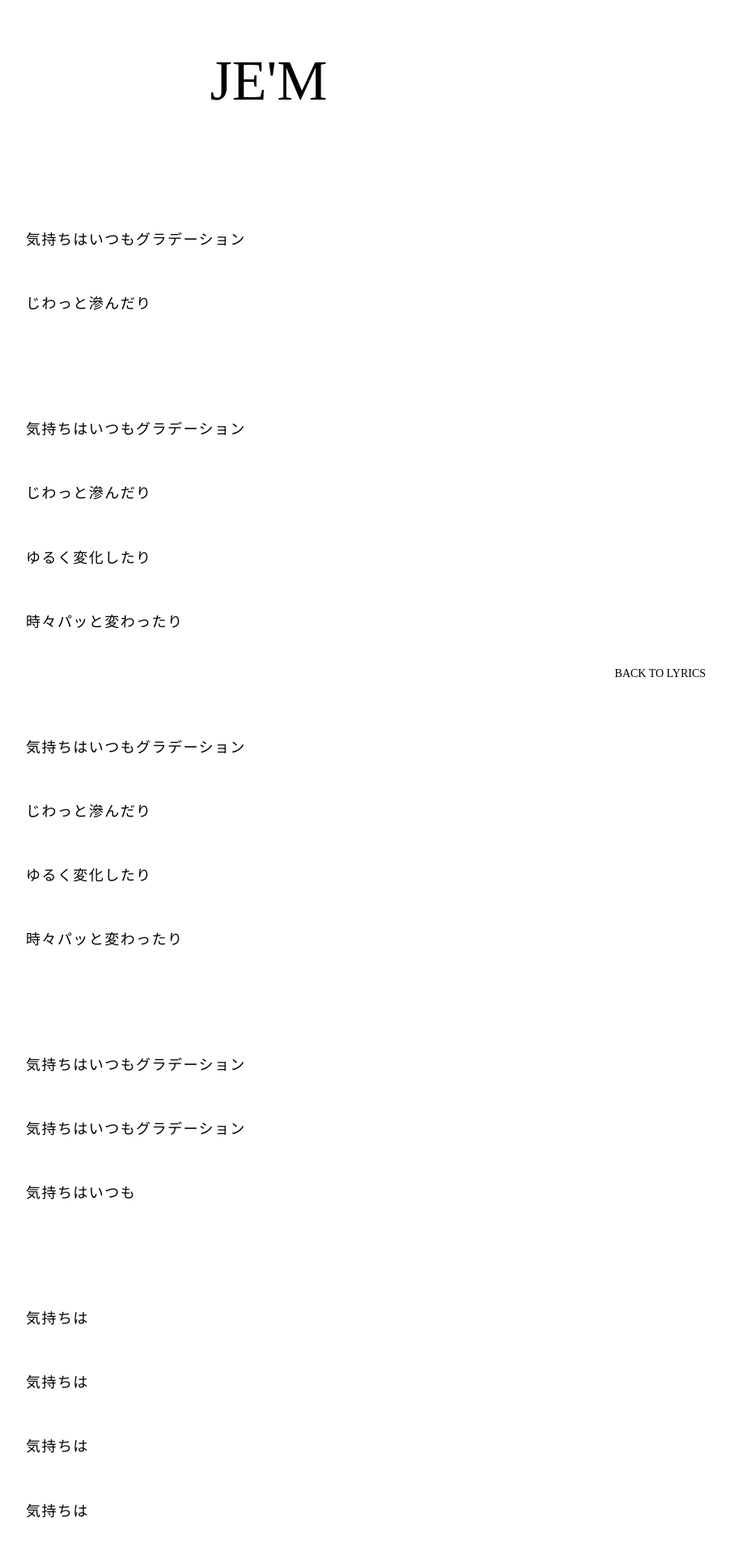
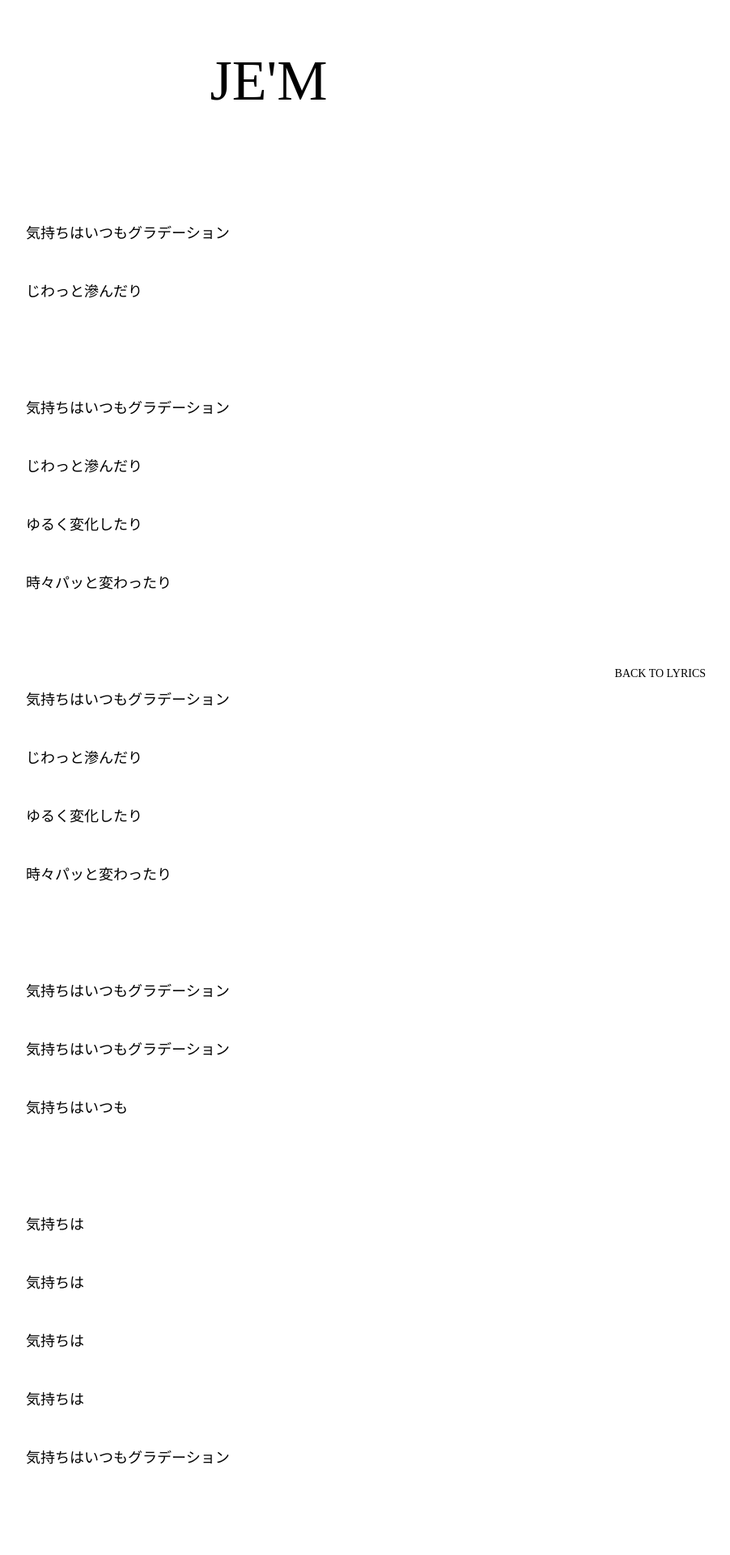
Before and after one commit to ohlucinda/jemlyrics, a Jekyll site: the page built from _posts/2026-04-10-気持ちはいつも 2.md, in a window 1280 px wide. Shown: the top 1920 px of the page at 81% size, without its empty margins (308-1210 px from the left). Built offline with Jekyll 4.4.1, drawn with Linux system fonts in a browser that asks for light colours; some web fonts are replaced.

Commit message:
Update lyrics.html

```diff
--- a/_layouts/lyrics.html
+++ b/_layouts/lyrics.html
@@ -3,12 +3,11 @@
 <head>
 <meta charset="UTF-8">
 <meta name="viewport" content="width=device-width, initial-scale=1.0">
-<link href="https://fonts.googleapis.com/css2?family=Aboreto&family=Montserrat:wght@400&family=Zen+Maru+Gothic:wght@400&display=swap" rel="stylesheet">
+<link href="https://fonts.googleapis.com/css2?family=Aboreto&display=swap" rel="stylesheet">
 <style>
 * { box-sizing: border-box; }
 body { font-family: 'Aboreto', cursive; margin: 0; padding: 0; }
 a { text-decoration: none; color: inherit; }
-
 .page-wrap {
   min-height: 100vh;
   display: flex;
@@ -17,22 +16,15 @@
   padding: 60px 40px 100px;
   gap: 40px;
 }
-
 .site-header a { font-size: 70px; }
-
-/* 歌詞の部分：読みやすい標準的な太さ(400)に設定 */
 .lyrics-content {
-  font-family: 'Montserrat', 'Zen Maru Gothic', sans-serif;
-  font-weight: 400;
   font-size: 18px;
-  line-height: 2.2;
+  line-height: 2;
   text-align: left;
   white-space: pre-wrap;
   width: 60%;
   margin-left: 10%;
-  letter-spacing: 0.08em;
 }
-
 .back {
   position: fixed;
   bottom: 60px;
```
Also changed, not shown: other parts of _layouts/lyrics.html (+1 -1 lines).
